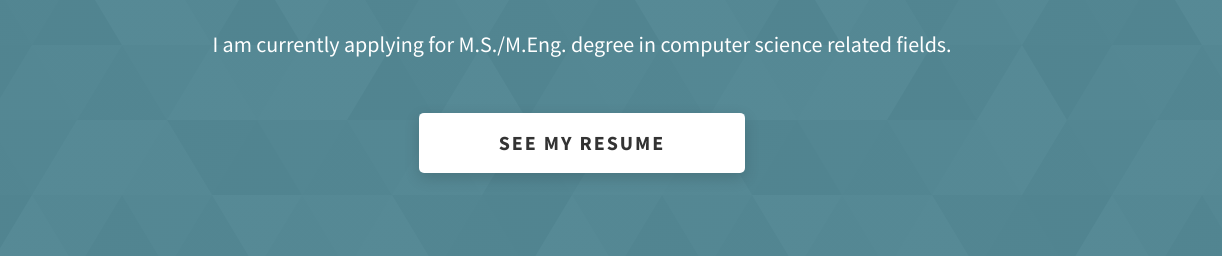
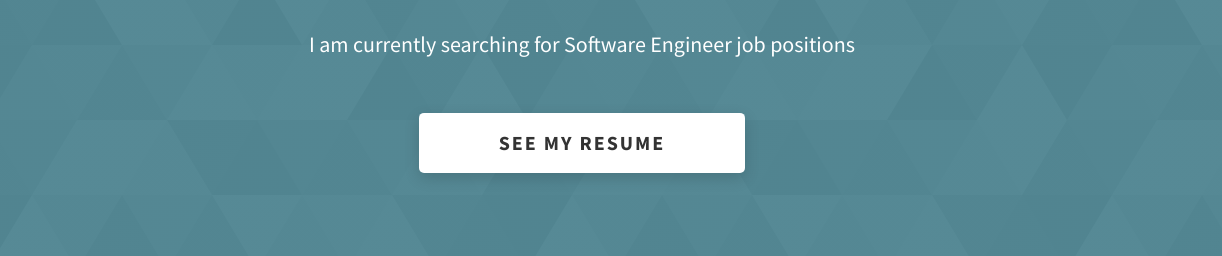
Before and after one commit to itsalicelee/itsalicelee.github.io, a website: page index.html in a window 1280 px wide. Shown: the part 405-661 px from the top of the page, 58-1280 px from the left. Drawn offline with Linux system fonts and the light colour scheme.

Commit message:
change bio

```diff
--- a/index.html
+++ b/index.html
@@ -139,8 +139,7 @@
                 <h1 class="heading-primary">My name is Pin-Hua Lee</h1>
                 <div class="home-hero__info">
                     <p class="text-primary">
-                        I am currently applying for M.S./M.Eng. degree in computer science
-                        related fields.
+                        I am currently searching for Software Engineer job positions
                     </p>
                 </div>
                 <div class="home-hero__cta">
@@ -743,7 +742,7 @@
                     <div class="main-footer__row main-footer__row-2">
                         <h4 class="heading heading-sm text-lt">Pin-Hua Lee</h4>
                         <p class="main-footer__short-desc">
-                            © 2022 Pin-Hua Lee. All Rights Reserved.
+                            © 2023  Pin-Hua Lee. All Rights Reserved.
                         </p>
                     </div>
                 </div>
```
